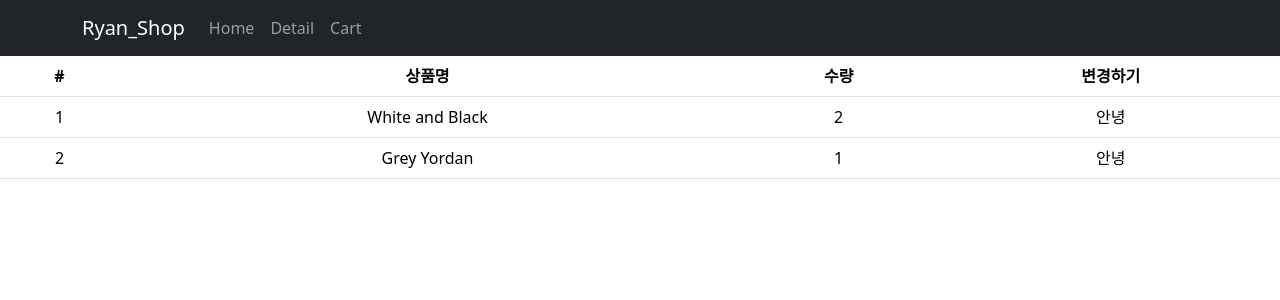
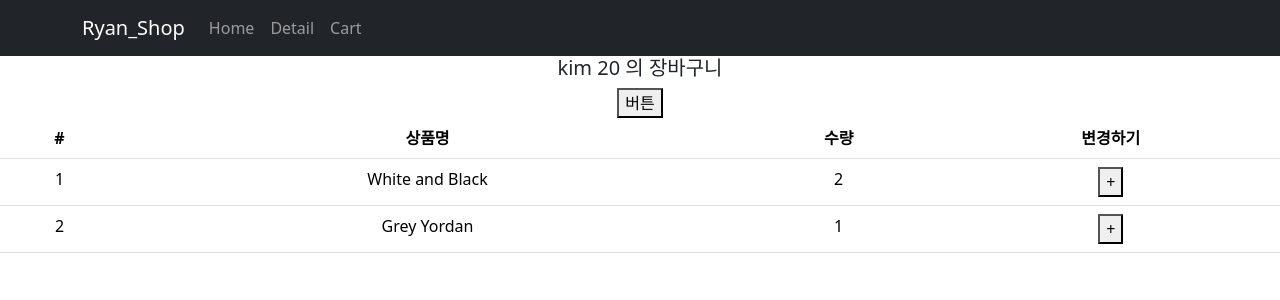
Before and after one commit to ryan9311/coding, a React (Create React App) app in the folder react/shop/: page /cart in a window 1280 px wide. Shown: the top 300 px of the page. Built offline with nearby package versions, Linux system fonts and the light colour scheme.

Commit message:
state 함수 활용하여 객체 값 변경하기

```diff
--- a/react/shop/src/App.js
+++ b/react/shop/src/App.js
@@ -11,7 +11,6 @@ import Cart from "./routes/Cart";
 function App() {
   let navigate = useNavigate();
   let [shoes, setShoes] = useState(data);
-  console.log(shoes);
 
   return (
     <div className="App">
--- a/react/shop/src/routes/Cart.js
+++ b/react/shop/src/routes/Cart.js
@@ -1,12 +1,30 @@
 import { Table } from "react-bootstrap";
-import { useSelector } from "react-redux";
+import { useDispatch, useSelector } from "react-redux";
+import { chnageAge } from "../store/userSlice";
+import { conutPlus } from "../store";
 
 function Cart() {
   let stock = useSelector((state) => {
     return state.stock;
   });
+
+  let user = useSelector((state) => {
+    return state.user;
+  });
+  let dispatch = useDispatch();
+
   return (
     <>
+      <h5>
+        {user.name} {user.age} 의 장바구니
+      </h5>
+      <button
+        onClick={() => {
+          dispatch(chnageAge());
+        }}
+      >
+        버튼
+      </button>
       <Table>
         <thead>
           <tr>
@@ -27,13 +45,22 @@ function Cart() {
 }
 
 function CartList({ stock, i }) {
+  let dispatch = useDispatch();
   return (
     <>
       <tr>
         <td>{i + 1}</td>
         <td>{stock.name}</td>
         <td>{stock.count}</td>
-        <td>안녕</td>
+        <td>
+          <button
+            onClick={() => {
+              dispatch(conutPlus(i));
+            }}
+          >
+            +
+          </button>
+        </td>
       </tr>
     </>
   );
--- a/react/shop/src/store.js
+++ b/react/shop/src/store.js
@@ -1,9 +1,5 @@
 import { configureStore, createSlice } from "@reduxjs/toolkit";
-
-let user = createSlice({
-  name: "user",
-  initialState: "kim",
-});
+import user from "./store/userSlice";
 
 let stock = createSlice({
   name: "stock",
@@ -11,7 +7,14 @@ let stock = createSlice({
     { id: 0, name: "White and Black", count: 2 },
     { id: 2, name: "Grey Yordan", count: 1 },
   ],
+  reducers: {
+    conutPlus(state, action) {
+      state[action.payload].count++;
+    },
+  },
 });
+
+export let { conutPlus } = stock.actions;
 
 export default configureStore({
   reducer: { user: user.reducer, stock: stock.reducer },
--- /dev/null
+++ b/react/shop/src/store/userSlice.js
@@ -0,0 +1,15 @@
+import { createSlice } from "@reduxjs/toolkit";
+
+let user = createSlice({
+  name: "user",
+  initialState: { name: "kim", age: 20 },
+  reducers: {
+    chnageAge(state) {
+      state.age = state.age + 1;
+    },
+  },
+});
+
+export let { chnageAge, chnageName } = user.actions;
+
+export default user;
```
